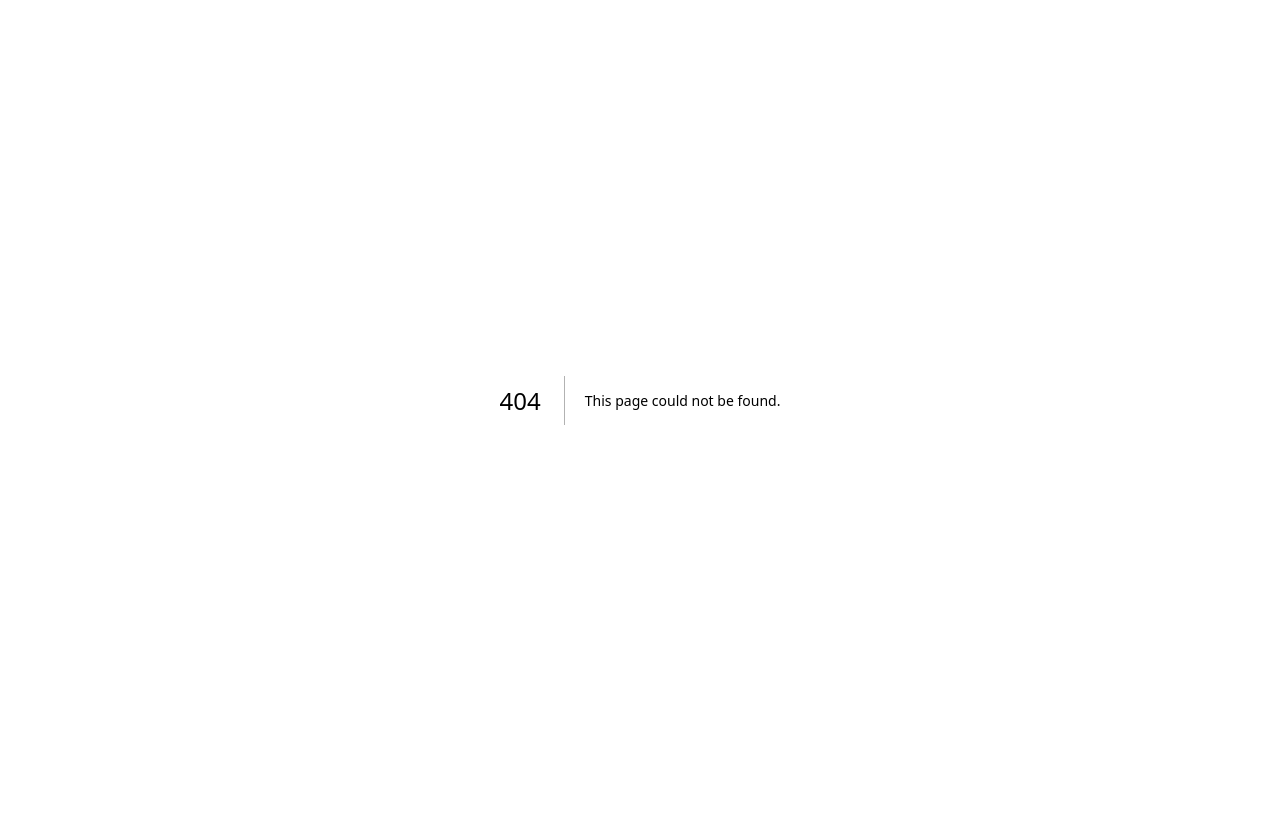
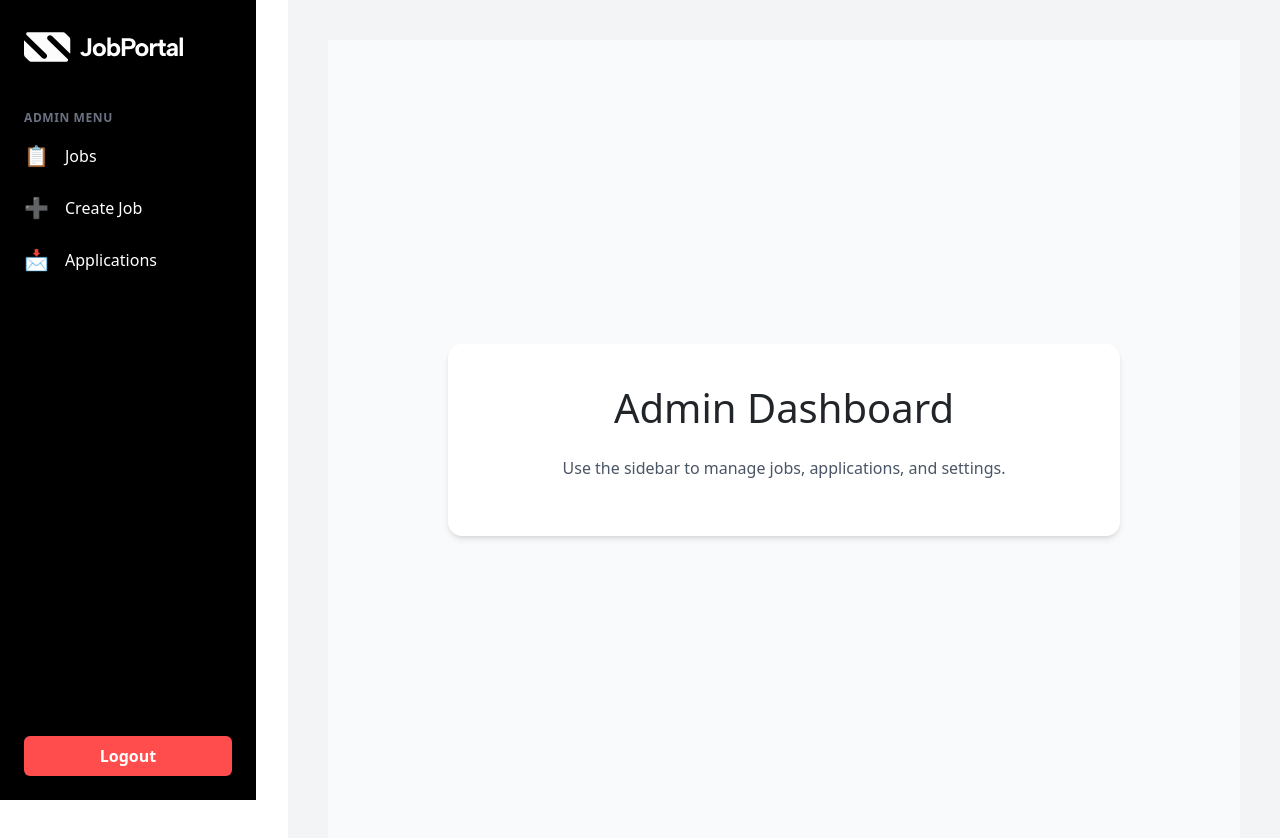
Before and after one commit to olimovmirjon150-byte/JobPortal, a Next.js app: page /admin in a window 1280 px wide. Before the commit this address had no page. Shown: the top 838 px of the page. Before the commit the page ends 800 px from the top, so only its background shows below. Built offline with nearby package versions, Linux system fonts and the light colour scheme.

Commit message:
third commit

```diff
--- a/app/_components/Footer.tsx
+++ b/app/_components/Footer.tsx
@@ -1,3 +1,5 @@
+import Link from "next/link";
+
 const Footer = () => {
   return (
     <footer className="bg-[#020817] text-white py-12">
@@ -18,12 +20,16 @@ const Footer = () => {
           <div>
             <h3 className="font-semibold text-lg mb-3">Quick Links</h3>
             <ul className="space-y-2 text-sm">
+              <Link href="/jobs">
               <li className="text-gray-400 hover:text-orange-700! cursor-pointer">
                 Browse Jobs
               </li>
+              </Link>
+              <Link href="/admin/login">
               <li className="text-gray-400 hover:text-orange-700! cursor-pointer">
                 Post a Job
               </li>
+              </Link>
             </ul>
           </div>
 
--- a/app/_components/Header.tsx
+++ b/app/_components/Header.tsx
@@ -13,7 +13,7 @@ const Header = () => {
               <Link href="/jobs">
                 <p className="mt-2 cursor-pointer hover:text-blue-800!">Jobs</p>
               </Link>
-              <Link href="/login">
+              <Link href="/admin/login">
                 <Button className="px-3 py-3 rounded-3 hover:bg-blue-700! transition-all">Post a Job</Button>
               </Link>
             </div>
--- a/app/_components/Hero.tsx
+++ b/app/_components/Hero.tsx
@@ -41,9 +41,11 @@ const Hero = () => {
             Browse All Jobs
           </button>
           </Link>
+          <Link href="/admin/login">
           <button className="bg-white text-slate-900 border border-slate-200 px-8 py-3 rounded-md! font-semibold hover:bg-orange-700! hover:text-white transition-all">
             Post a Job
           </button>
+          </Link>
         </div>
 
         <div className="grid grid-cols-1 sm:grid-cols-3 gap-8 pt-8">
--- a/app/_components/Last.tsx
+++ b/app/_components/Last.tsx
@@ -23,9 +23,11 @@ const Last = () => {
             Explore Jobs
           </button>
           </Link>
+          <Link href="/admin/login">
           <button className="border bg-blue-600 text-white px-6 py-3 rounded-xl! hover:bg-orange-700! hover:text-blue-900 transition">
             Post a Job
           </button>
+          </Link>
         </div>
 
       </div>
--- /dev/null
+++ b/app/admin/aplications/page.tsx
@@ -0,0 +1,9 @@
+const page = () => {
+  return (
+    <div>
+
+    </div>
+  );
+};
+
+export default page;
--- /dev/null
+++ b/app/admin/layout.tsx
@@ -0,0 +1,45 @@
+import Link from "next/link";
+
+export default function AdminLoyout({
+  children,
+}: {
+  children: React.ReactNode;
+}) {
+  return (
+    <div className="flex">
+    <aside className="w-64 bg-black text-white fixed h-full left-0 top-0 flex flex-col p-6 z-50">
+        {/* Logo */}
+        <img src="/logoWhite.svg" alt="JobPortal Logo" width={160} className="mt-2" />
+        <div className="flex-1">
+          <p className="text-gray-500 text-xs font-bold mt-5 uppercase tracking-wider">
+            Admin Menu
+          </p>
+          <nav className="space-y-6">
+            <div className="flex items-center gap-3 cursor-pointer hover:text-blue-400 transition">
+              <span className="text-xl">📋</span>
+              <span className="font-medium">Jobs</span>
+            </div>
+            <div className="flex items-center gap-3 cursor-pointer hover:text-blue-400 transition">
+              <span className="text-xl">➕</span>
+              <span className="font-medium">Create Job</span>
+            </div>
+            <div className="flex items-center gap-3 cursor-pointer hover:text-blue-400 transition">
+              <span className="text-xl">📩</span>
+              <span className="font-medium">Applications</span>
+            </div>
+          </nav>
+        </div>
+
+        {/* Logout tugmasi pastda */}
+        <Link href="/">
+          <button className="w-full bg-[#ff4d4d] hover:bg-red-600 text-white py-2 rounded-2 font-bold! transition! mt-auto1">
+            Logout
+          </button>
+        </Link>
+      </aside>
+      <div className="ml-72 min-h-screen w-full bg-gray-100 p-10 overflow-y-auto">
+        {children}
+      </div>
+    </div>
+  );
+}
--- a/app/login/page.tsx
+++ b/app/admin/login/page.tsx
@@ -9,37 +9,6 @@ const AdminFullPage = () => {
 
   return (
     <div className="flex min-h-screen bg-[#f8f9fa]">
-      <aside className="w-64 bg-black text-white fixed h-full left-0 top-0 flex flex-col p-6 z-50">
-        {/* Logo */}
-        <img src="/logoWhite.svg" alt="JobPortal Logo" width={160} className="mt-2" />
-        <div className="flex-1">
-          <p className="text-gray-500 text-xs font-bold mt-5 uppercase tracking-wider">
-            Admin Menu
-          </p>
-          <nav className="space-y-6">
-            <div className="flex items-center gap-3 cursor-pointer hover:text-blue-400 transition">
-              <span className="text-xl">📋</span>
-              <span className="font-medium">Jobs</span>
-            </div>
-            <div className="flex items-center gap-3 cursor-pointer hover:text-blue-400 transition">
-              <span className="text-xl">➕</span>
-              <span className="font-medium">Create Job</span>
-            </div>
-            <div className="flex items-center gap-3 cursor-pointer hover:text-blue-400 transition">
-              <span className="text-xl">📩</span>
-              <span className="font-medium">Applications</span>
-            </div>
-          </nav>
-        </div>
-
-        {/* Logout tugmasi pastda */}
-        <Link href="/">
-          <button className="w-full bg-[#ff4d4d] hover:bg-red-600 text-white py-2 rounded-2 font-bold! transition! mt-auto1">
-            Logout
-          </button>
-        </Link>
-      </aside>
-
       {/* --- O'NG TARAF: ASOSIY KONTENT --- */}
       {/* ml-64 sidebar kengligi uchun joy tashlaydi */}
       <main className="flex-1 ml-64 flex flex-col items-center justify-center p-10">
--- /dev/null
+++ b/app/admin/page.tsx
@@ -0,0 +1,14 @@
+const AdminPage = () => {
+  return (
+    <main className="min-h-screen flex items-center justify-center bg-gray-50 p-10">
+      <div className="max-w-2xl w-full bg-white rounded-xl shadow-md p-10 text-center">
+        <h1 className="text-3xl font-bold text-gray-900">Admin Dashboard</h1>
+        <p className="mt-4 text-gray-600">
+          Use the sidebar to manage jobs, applications, and settings.
+        </p>
+      </div>
+    </main>
+  );
+};
+
+export default AdminPage;
```
